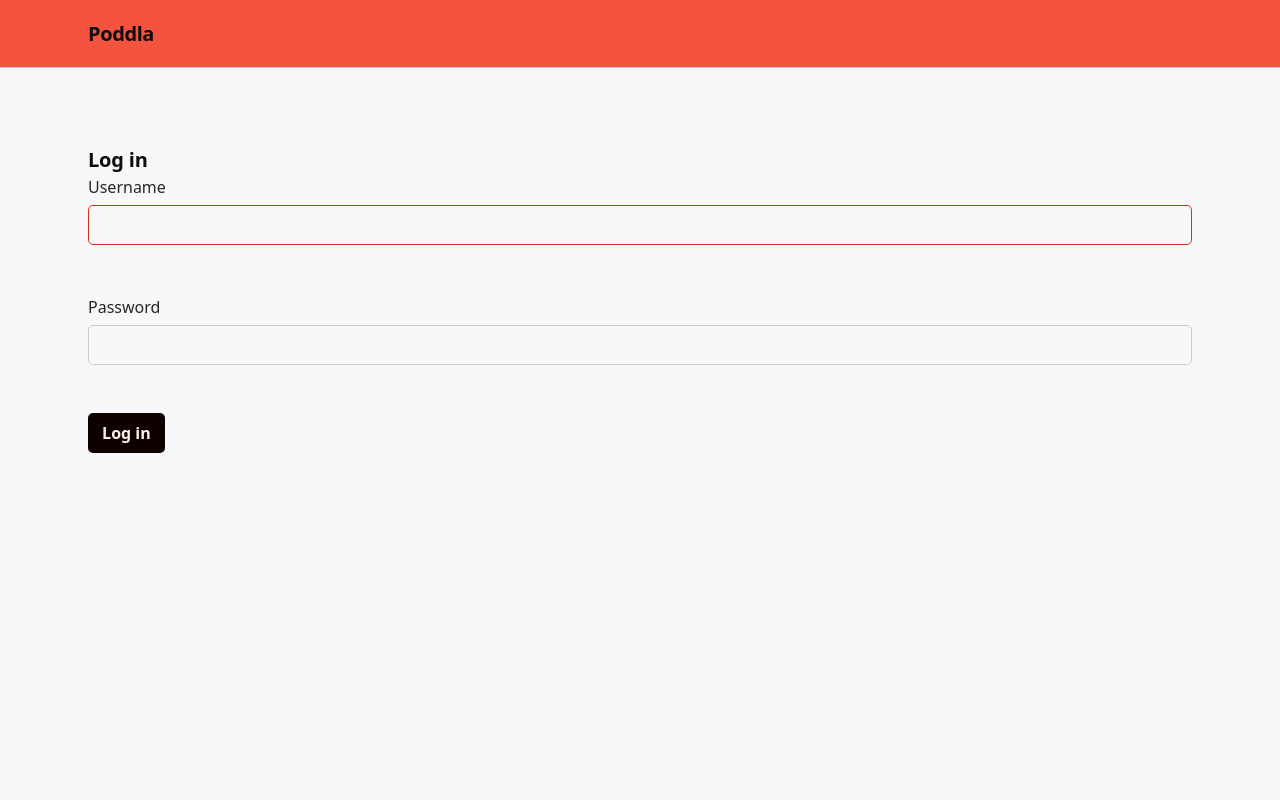
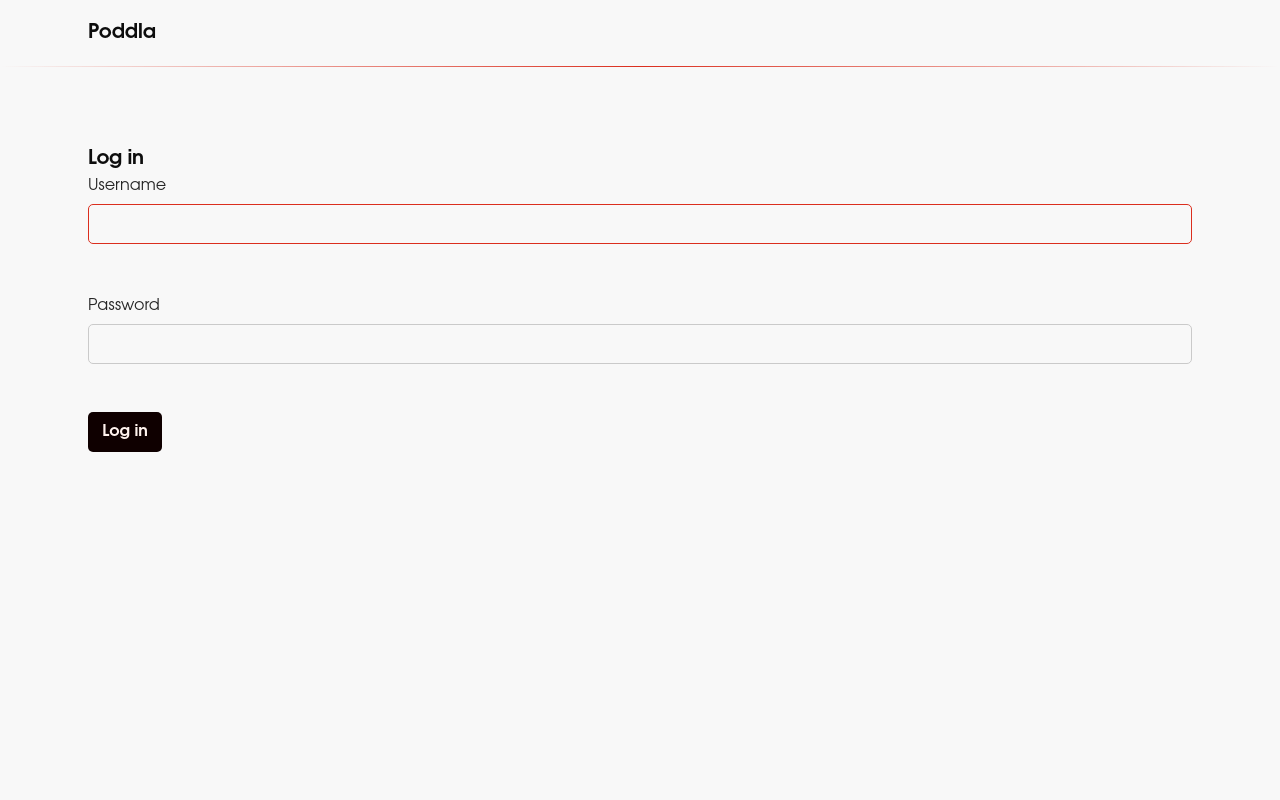
Before and after one commit to jengdal/Poddla, a Django app: page /accounts/login/ in a window 1280 px wide. Run offline with Django 5.2, Linux system fonts and the light colour scheme; parts of the project's set-up code (start-up, migrations or seed data) failed here and were passed over.

Commit message:
style tweaking

```diff
--- a/src/podcasts/templates/podcasts/add_channel.html
+++ b/src/podcasts/templates/podcasts/add_channel.html
@@ -9,7 +9,10 @@
 
   <div class="add-channel-layout">
     <div class="add-channel-form-panel">
-    <h1 class="ui-h4">Add YouTube Channel or Playlist</h1>
+    <div class="ui-hgroup">
+      <h2 class="ui-h2">Create a Podcast</h2>
+      <p class="ui-p">Create a podcast feed based on a Youtube channel or playlist.</p>
+    </div>
 
     <form
       id="add-channel-form"
--- a/src/podcasts/templates/podcasts/base.html
+++ b/src/podcasts/templates/podcasts/base.html
@@ -23,11 +23,11 @@
         <a href="{% url 'podcasts' %}" class="app-brand">Poddla</a>
         <nav>
           {% if user.is_authenticated %}
-          <a href="{% url 'add_channel' %}" class="ui-button ui-tonal">Add Channel</a>
-          <a href="{% url 'settings' %}" class="ui-button ui-tonal">Settings</a>
+          <a href="{% url 'add_channel' %}" class="ui-button ui-small ui-tonal">Create Podcast</a>
+          <a href="{% url 'settings' %}" class="ui-button ui-small ui-tonal">Settings</a>
           <form method="post" action="{% url 'logout' %}" style="display:inline">
             {% csrf_token %}
-            <button class="ui-button ui-tonal" type="submit">Log out</button>
+            <button class="ui-button ui-small ui-tonal" type="submit">Log out</button>
           </form>
           {% endif %}
         </nav>
--- a/src/poddla/static/styles.css
+++ b/src/poddla/static/styles.css
@@ -17,13 +17,33 @@
   to   { opacity: 1; }
 }
 
+body {
+font-family: var(--font-geometric-humanist);
+}
+
 /* === Header === */
 .app-header {
-  background-color: light-dark(var(--color-7), var(--gray-12));
-  border-block-end: 1px solid var(--border-color);
   position: sticky;
   inset-block-start: 0;
   z-index: 100;
+  background-color: color-mix(in oklch, var(--surface-default) 80%, transparent);
+  backdrop-filter: blur(12px);
+  -webkit-backdrop-filter: blur(12px);
+}
+
+.app-header::after {
+  content: "";
+  position: absolute;
+  inset-inline: 0;
+  inset-block-end: 0;
+  block-size: 1px;
+  background: linear-gradient(to right, transparent, var(--primary), transparent);
+}
+
+@supports not (backdrop-filter: blur(1px)) {
+  .app-header {
+    background-color: var(--surface-default);
+  }
 }
 
 .app-header-inner {
@@ -38,9 +58,10 @@
 }
 
 .app-brand {
+  /* font-family: var(--font-mono); */
   font-size: var(--font-size-3);
   font-weight: var(--font-weight-7);
-  letter-spacing: -0.02em;
+  /* letter-spacing: -0.03em; */
   text-decoration: none;
   color: var(--text-primary);
 }
```
Also changed, not shown: src/podcasts/templates/podcasts/partials/podcast_feed_content.html (+5 -4 lines).
